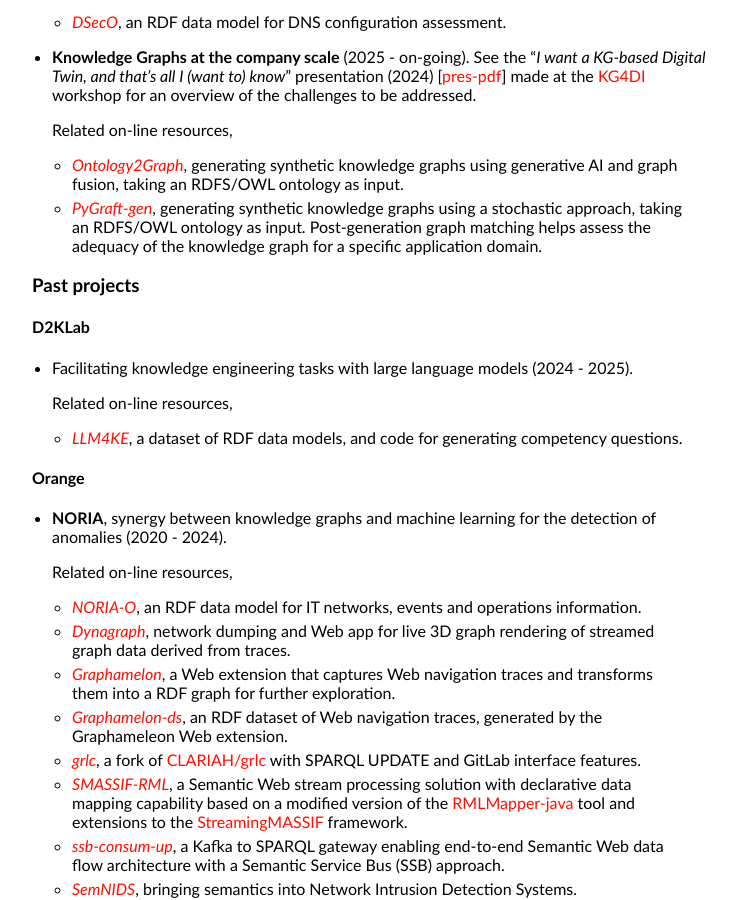
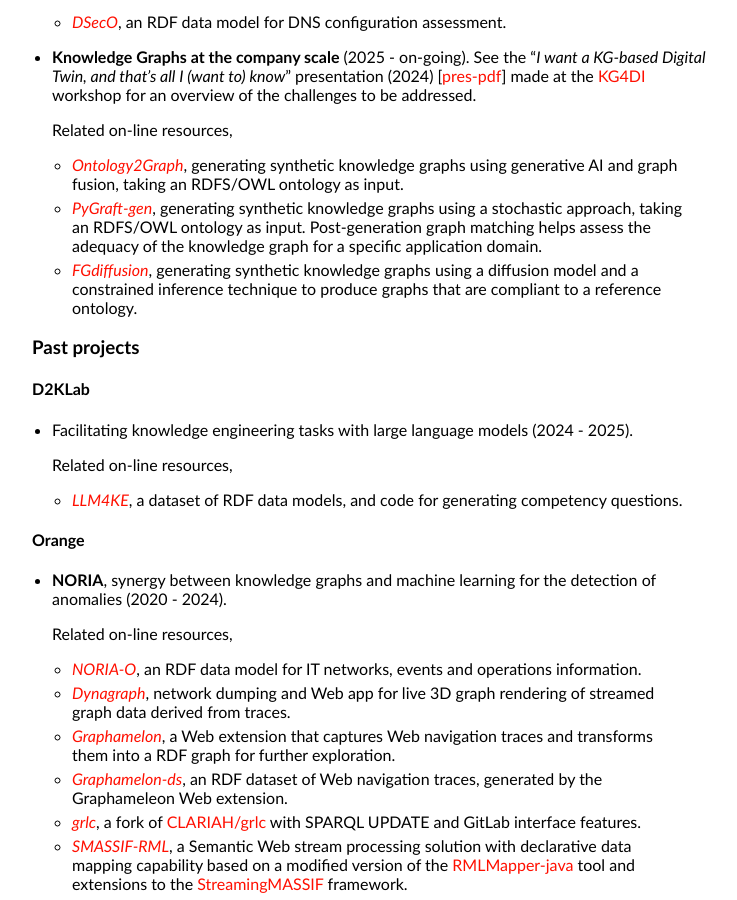
Before and after one commit to GenEars/GenEars.github.io, a Jekyll site: the page built from research.md, in a window 1280 px wide and 900 px high, scrolled down 354 px. Shown: the whole window, without its empty margins (258-995 px from the left). Built offline with Jekyll 4.4.1, drawn with Linux system fonts in a browser that asks for light colours.

Commit message:
Added FGdiffusion link.
Signed-off-by: lionel.tailhardat <lionel.tailhardat@orange.com>

```diff
--- a/research.md
+++ b/research.md
@@ -20,6 +20,7 @@ title: Research - Lionel TAILHARDAT
   Related on-line resources,
   * *[Ontology2Graph](https://github.com/Orange-OpenSource/Ontology2Graph)*, generating synthetic knowledge graphs using generative AI and graph fusion, taking an RDFS/OWL ontology as input.
   * *[PyGraft-gen](https://github.com/Orange-OpenSource/pygraft-gen)*, generating synthetic knowledge graphs using a stochastic approach, taking an RDFS/OWL ontology as input. Post-generation graph matching helps assess the adequacy of the knowledge graph for a specific application domain.
+  * *[FGdiffusion](https://github.com/Orange-OpenSource/fgdiffusion)*, generating synthetic knowledge graphs using a diffusion model and a constrained inference technique to produce graphs that are compliant to a reference ontology.
 
 ### Past projects
 
```
